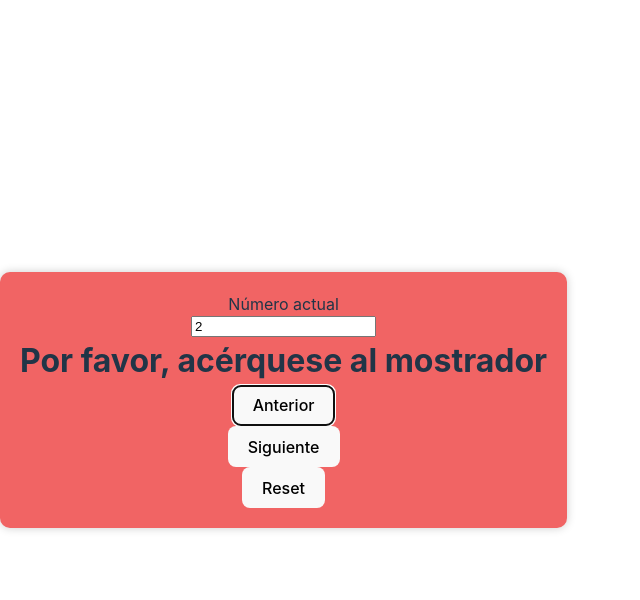
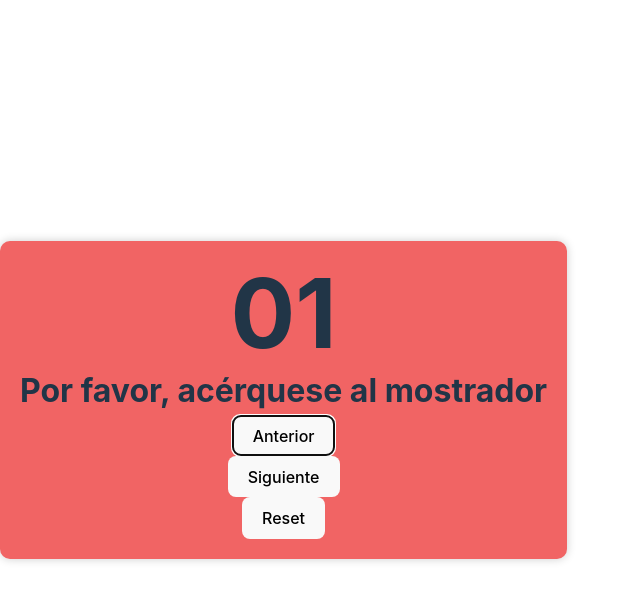
Before and after one commit to quiqueciria/test-javascript, a website built with Vite: page index.html in a window 1280 px wide. Both pictures are taken after a click on the button "Anterior". Shown: the whole page, without its empty margins (0-640 px from the left). Built offline with nearby package versions, Linux system fonts and the light colour scheme.

Commit message:
update to text

```diff
--- a/index.html
+++ b/index.html
@@ -9,8 +9,7 @@
   </head>
   <body>
     <div class="turno-display">
-      <label for="numero-turno">Número actual</label>
-      <input type="text" id="numero-turno" value="2" />
+      <h1 class="numero-turno">01</h1>
       <p class="texto-turno">Por favor, acérquese al mostrador</p>
       <button id="anterior">Anterior</button>
       <button id="siguiente">Siguiente</button>
--- a/src/main.js
+++ b/src/main.js
@@ -3,7 +3,7 @@ import "./style.css";
 // CONTAR MENOS
 function contar() {
   //leer el valor del marcador
-  const marcador = document.getElementById("numero-turno").value;
+  const marcador = document.getElementById("numero-turno").innerText;
 
   //Aplicar el decrecimiento
   const countMinus = parseInt(marcador) - 1;
@@ -17,7 +17,7 @@ botonAnterior.addEventListener("click", contar);
 //CONTAR MÁS
 function contarPlus() {
   //leer el valor del marcador
-  const marcadorPlus = document.getElementById("numero-turno").value;
+  const marcadorPlus = document.getElementById("numero-turno").innerText;
 
   //Aplicar el decrecimiento
   const countPlus = parseInt(marcadorPlus) + 1;
```
